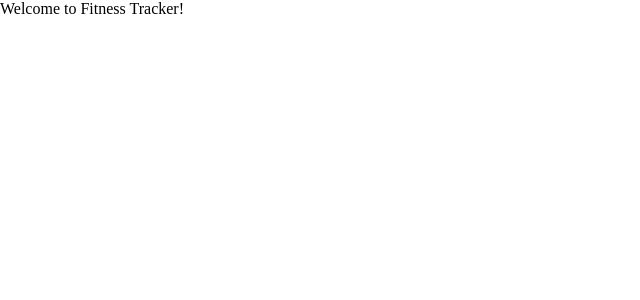
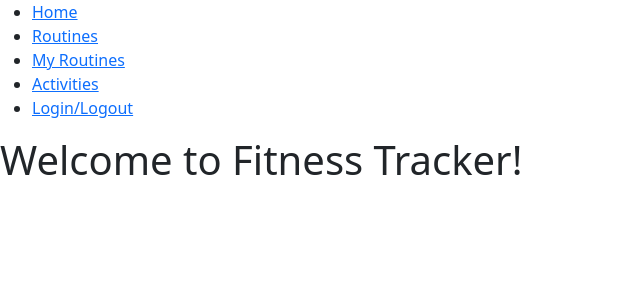
Before and after one commit to NoahM98/FitnessTrackerFrontend, a React (Create React App) app: page / in a window 1280 px wide. Shown: the top 300 px of the page, without its empty margins (0-640 px from the left). Built offline with nearby package versions, Linux system fonts and the light colour scheme; no server answers.

Commit message:
Set up routes and implemented fetch call to /routines

```diff
--- a/src/App.js
+++ b/src/App.js
@@ -1,10 +1,57 @@
-import React from "react";
+import React, { useState, useEffect } from "react";
+import { BrowserRouter, Route, Link } from "react-router-dom";
+import "bootstrap/dist/css/bootstrap.min.css";
+import Home from "./components/Home.jsx";
+import Routines from "./components/Routines.jsx";
+import MyRoutines from "./components/MyRoutines.jsx";
+import Activities from "./components/Activities.jsx";
+import Login_Logout from "./components/Login_Logout.jsx"
+import { fetchRoutines } from "./api/ajax-helpers";
 
 function App() {
+    const [allRoutines, setAllRoutines] = useState([]);
+    const [token, setToken] = useState('');
+
+    useEffect(() => {
+        const routinesPromise = fetchRoutines();
+        Promise.all([routinesPromise])
+            .then(res => setAllRoutines(res[0]));
+    }, [token])
+
     return (
-        <div>
-            Welcome to Fitness Tracker!
-        </div>
+        <BrowserRouter>
+            <div className="App">
+                <nav>
+                    <ul>
+                        <li><Link to="/Home">Home</Link></li>
+                        <li><Link to="/Routines">Routines</Link></li>
+                        <li><Link to="/My_Routines">My Routines</Link></li>
+                        <li><Link to="/Activities">Activities</Link></li>
+                        <li><Link to="/Login_Logout">Login/Logout</Link></li>
+                    </ul>
+                </nav>
+                <div>
+                    <Route exact path="/">
+                        <Home />
+                    </Route>
+                    <Route path="/Home">
+                        <Home />
+                    </Route>
+                    <Route path="/Routines">
+                        <Routines allRoutines={allRoutines} />
+                    </Route>
+                    <Route path="/My_Routines">
+                        <MyRoutines />
+                    </Route>
+                    <Route path="/Activities">
+                        <Activities />
+                    </Route>
+                    <Route path="/Login_Logout">
+                        <Login_Logout />
+                    </Route>
+                </div>
+            </div>
+        </BrowserRouter>
     )
 }
 
--- /dev/null
+++ b/src/api/ajax-helpers.js
@@ -0,0 +1,12 @@
+import { BASE_URL } from "./api-keys";
+
+export const fetchRoutines = async () => {
+    try {
+        const response = await fetch(`${BASE_URL}/routines`);
+        const result = await response.json();
+        console.log(result);
+        return result;
+    } catch (err) {
+        console.error(err);
+    }
+}
--- /dev/null
+++ b/src/components/Activities.jsx
@@ -0,0 +1,9 @@
+import React from "react";
+
+const Activities = () => {
+    return (
+        <h1>Acitivies Page!</h1>
+    )
+}
+
+export default Activities;
--- /dev/null
+++ b/src/components/Home.jsx
@@ -0,0 +1,11 @@
+import React from "react";
+
+const Home = () => {
+    return (
+        <h1>
+            Welcome to Fitness Tracker!
+        </h1>
+    )
+}
+
+export default Home;
--- /dev/null
+++ b/src/components/Login_Logout.jsx
@@ -0,0 +1,9 @@
+import React from "react";
+
+const Login_Logout = () => {
+    return (
+        <h1>Login/Logout Page!</h1>
+    )
+}
+
+export default Login_Logout;
--- /dev/null
+++ b/src/components/MyRoutines.jsx
@@ -0,0 +1,9 @@
+import React from "react";
+
+const MyRoutines = () => {
+    return (
+        <h1>My Routines Page!</h1>
+    )
+}
+
+export default MyRoutines;
--- /dev/null
+++ b/src/components/Routines.jsx
@@ -0,0 +1,22 @@
+import React from "react";
+
+const Routines = ({ allRoutines }) => {
+    return (
+        <div>
+            <h1>Routines Page!</h1>
+            {
+                allRoutines.map((routine) => {
+                    return (
+                        <div key={routine.id}>
+                            <h3>{routine.name}</h3>
+                            <h4>{routine.creatorName}</h4>
+                            <p>{routine.goal}</p>
+                        </div>
+                    )
+                })
+            }
+        </div>
+    )
+}
+
+export default Routines;
```
Also changed, not shown: 1 other file (tests, documents, lock files or other folders).
